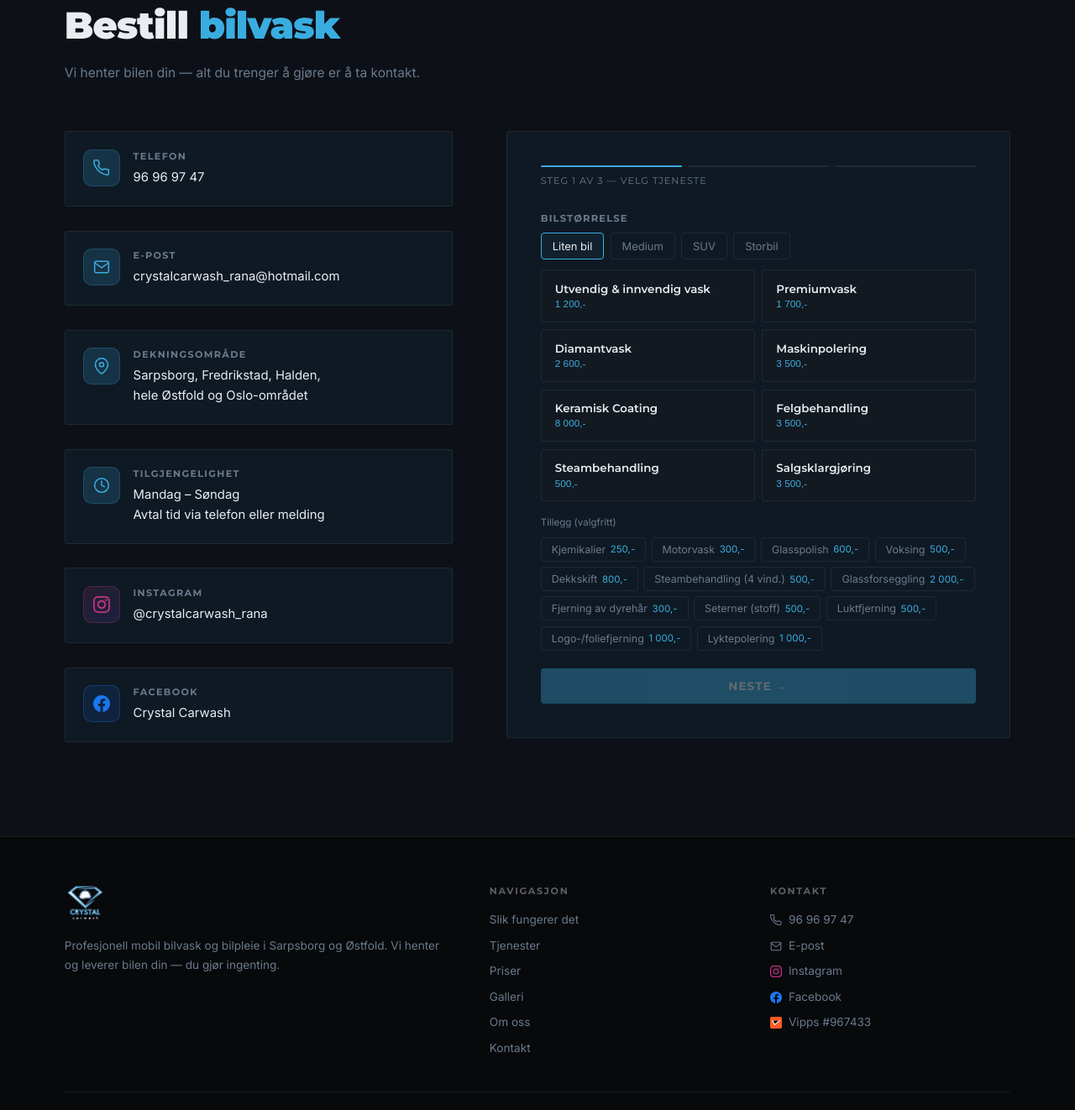
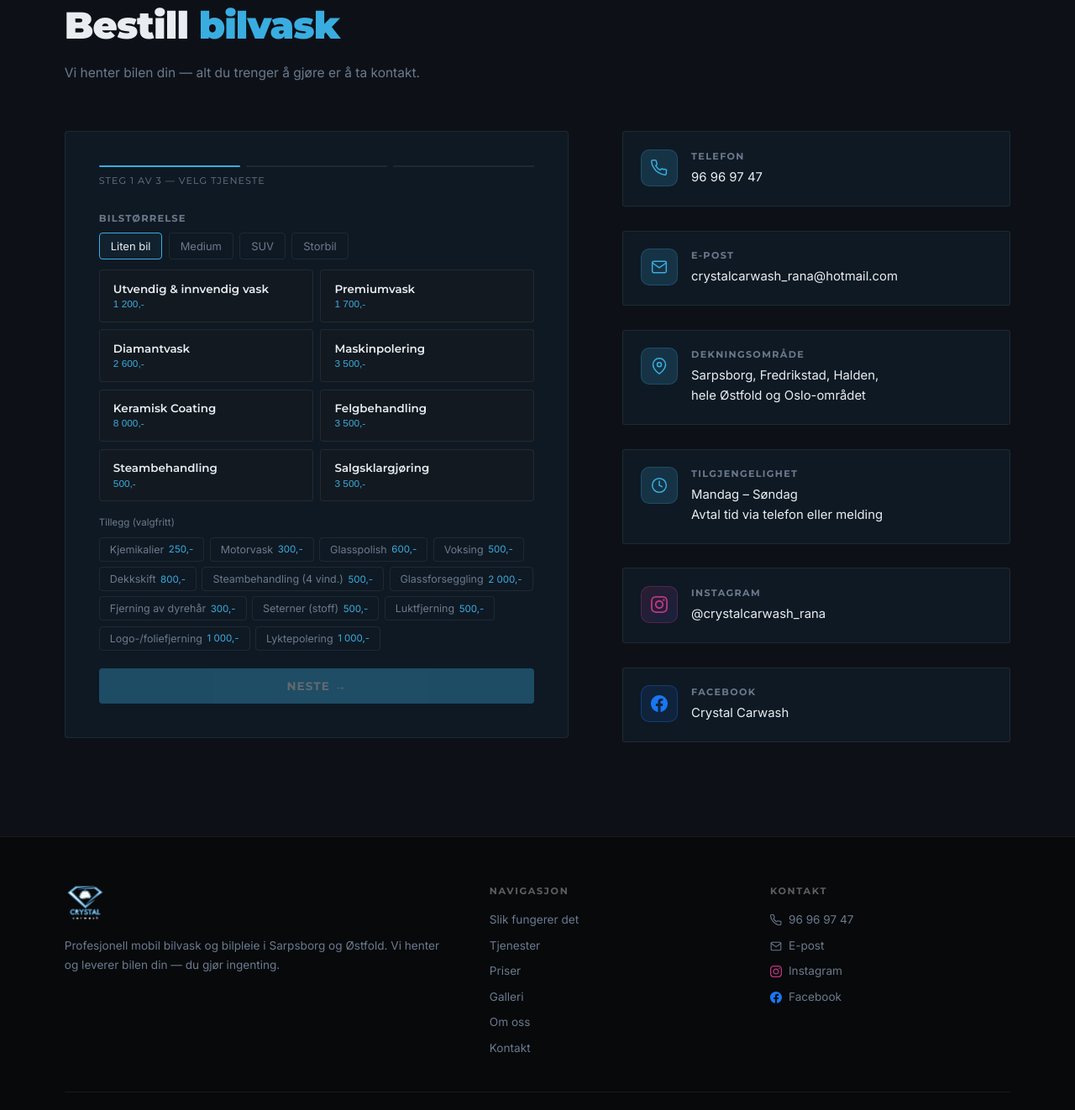
Before and after one commit to adianhofstad/crystal-carwash-website, a plain HTML site: page index.html in a window 1280 px wide. Shown: the part 10078-11400 px from the top of the page at 84% size. Drawn offline with Linux system fonts and the light colour scheme.

Commit message:
Reorder contact section, update favicon, remove Vipps contact link
- Show booking form before contact info
- Redesign favicon with car front-view and diamond shape
- Remove Vipps from footer contact links

Co-Authored-By: Claude Sonnet 4.6 <noreply@anthropic.com>

```diff
--- a/index.html
+++ b/index.html
@@ -10,7 +10,7 @@
   <link href="https://fonts.googleapis.com/css2?family=Montserrat:wght@300;400;500;600;700;800;900&family=Inter:wght@300;400;500;600&display=swap" rel="stylesheet"/>
 
   <!-- Favicon -->
-  <link rel="icon" href="images/logo.png" type="image/png"/>
+  <link rel="icon" href="images/favicon.svg" type="image/svg+xml"/>
   <link rel="shortcut icon" href="images/logo.png" type="image/png"/>
   <link rel="apple-touch-icon" href="images/logo.png"/>
 
@@ -516,7 +516,8 @@
 
     /* ─── CONTACT ─────────────────────────────── */
     #kontakt { background:var(--bg2); }
-    .contact-wrap { display:grid; grid-template-columns:1fr 1.3fr; gap:4rem; align-items:start; }
+    .contact-wrap { display:grid; grid-template-columns:1.3fr 1fr; gap:4rem; align-items:start; }
+    .cform { order:-1; }
     .cinfo { display:flex; flex-direction:column; gap:1.8rem; }
     .ci {
       display:flex; align-items:flex-start; gap:1rem;
@@ -1781,10 +1782,6 @@
         <a href="mailto:crystalcarwash_rana@hotmail.com" style="display:flex;align-items:center;gap:.5rem;"><svg width="14" height="14" viewBox="0 0 24 24" fill="none" stroke="currentColor" stroke-width="1.8" stroke-linecap="round" stroke-linejoin="round"><path d="M4 4h16c1.1 0 2 .9 2 2v12c0 1.1-.9 2-2 2H4c-1.1 0-2-.9-2-2V6c0-1.1.9-2 2-2z"/><polyline points="22,6 12,13 2,6"/></svg> E-post</a>
         <a href="https://www.instagram.com/crystalcarwash_rana" target="_blank" style="display:flex;align-items:center;gap:.5rem;"><svg width="14" height="14" viewBox="0 0 24 24" fill="#C13584"><path d="M12 2.163c3.204 0 3.584.012 4.85.07 3.252.148 4.771 1.691 4.919 4.919.058 1.265.069 1.645.069 4.849 0 3.205-.012 3.584-.069 4.849-.149 3.225-1.664 4.771-4.919 4.919-1.266.058-1.644.07-4.85.07-3.204 0-3.584-.012-4.849-.07-3.26-.149-4.771-1.699-4.919-4.92-.058-1.265-.07-1.644-.07-4.849 0-3.204.013-3.583.07-4.849.149-3.227 1.664-4.771 4.919-4.919 1.266-.057 1.645-.069 4.849-.069zm0-2.163c-3.259 0-3.667.014-4.947.072-4.358.2-6.78 2.618-6.98 6.98-.059 1.281-.073 1.689-.073 4.948 0 3.259.014 3.668.072 4.948.2 4.358 2.618 6.78 6.98 6.98 1.281.058 1.689.072 4.948.072 3.259 0 3.668-.014 4.948-.072 4.354-.2 6.782-2.618 6.979-6.98.059-1.28.073-1.689.073-4.948 0-3.259-.014-3.667-.072-4.947-.196-4.354-2.617-6.78-6.979-6.98-1.281-.059-1.69-.073-4.949-.073zm0 5.838c-3.403 0-6.162 2.759-6.162 6.162s2.759 6.163 6.162 6.163 6.162-2.759 6.162-6.163c0-3.403-2.759-6.162-6.162-6.162zm0 10.162c-2.209 0-4-1.79-4-4 0-2.209 1.791-4 4-4s4 1.791 4 4c0 2.21-1.791 4-4 4zm6.406-11.845c-.796 0-1.441.645-1.441 1.44s.645 1.44 1.441 1.44c.795 0 1.439-.645 1.439-1.44s-.644-1.44-1.439-1.44z"/></svg> Instagram</a>
         <a href="https://www.facebook.com/people/CrystalCarwash/61561924269605/" target="_blank" style="display:flex;align-items:center;gap:.5rem;"><svg width="14" height="14" viewBox="0 0 24 24" fill="#1877F2"><path d="M24 12.073c0-6.627-5.373-12-12-12s-12 5.373-12 12c0 5.99 4.388 10.954 10.125 11.854v-8.385H7.078v-3.47h3.047V9.43c0-3.007 1.792-4.669 4.533-4.669 1.312 0 2.686.235 2.686.235v2.953H15.83c-1.491 0-1.956.925-1.956 1.874v2.25h3.328l-.532 3.47h-2.796v8.385C19.612 23.027 24 18.062 24 12.073z"/></svg> Facebook</a>
-        <a href="https://qr.vipps.no/28/2/05/031/9674330" target="_blank" style="display:flex;align-items:center;gap:.5rem;">
-          <svg width="14" height="14" viewBox="0 0 24 24"><rect width="24" height="24" rx="3" fill="#FF5B24"/><path d="M5 8l4 8 10-8" stroke="#fff" stroke-width="2" stroke-linecap="round" stroke-linejoin="round"/></svg>
-          Vipps #967433
-        </a>
       </div>
     </div>
   </div>
```
Also changed, not shown: images/favicon.svg.
